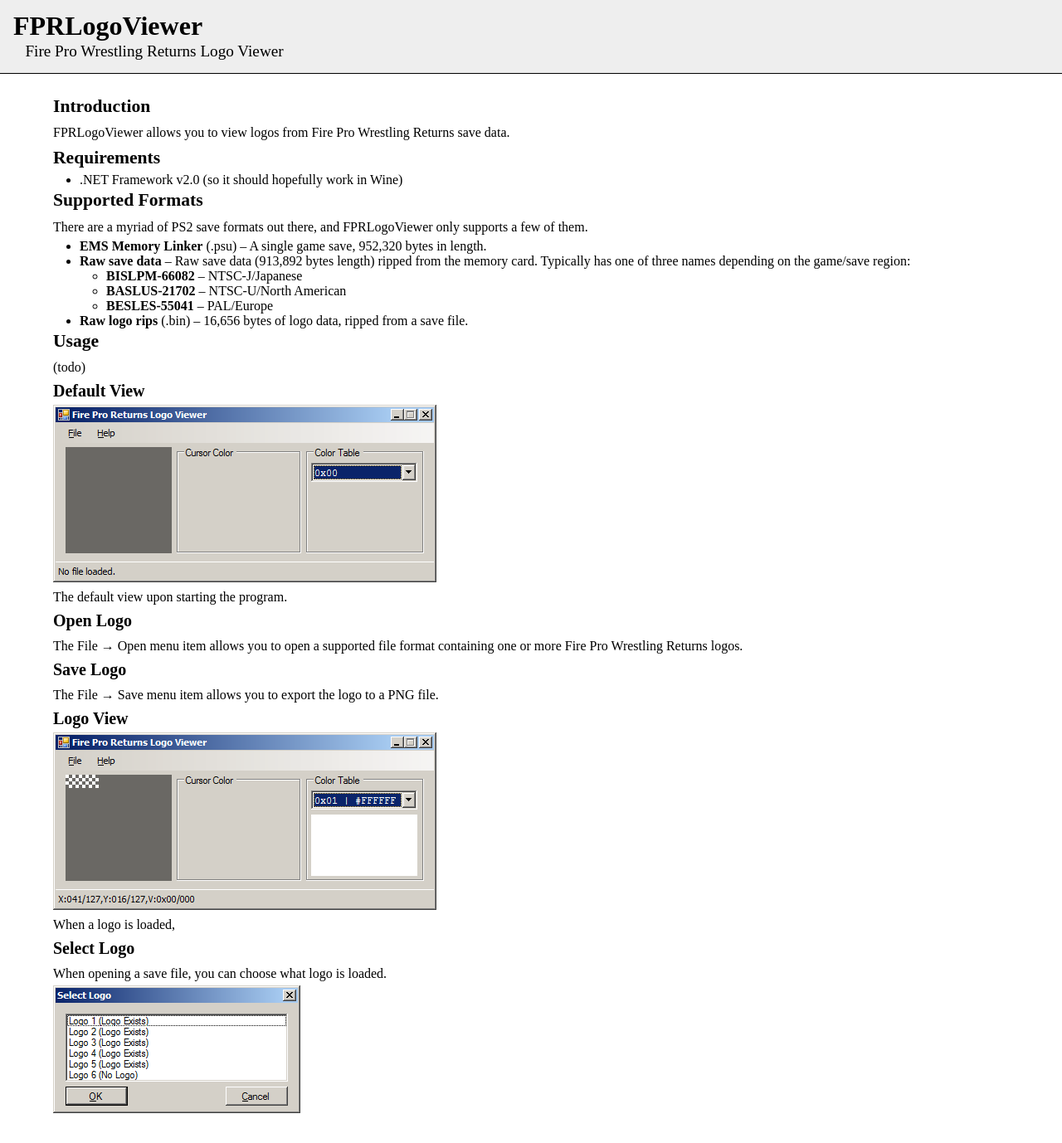
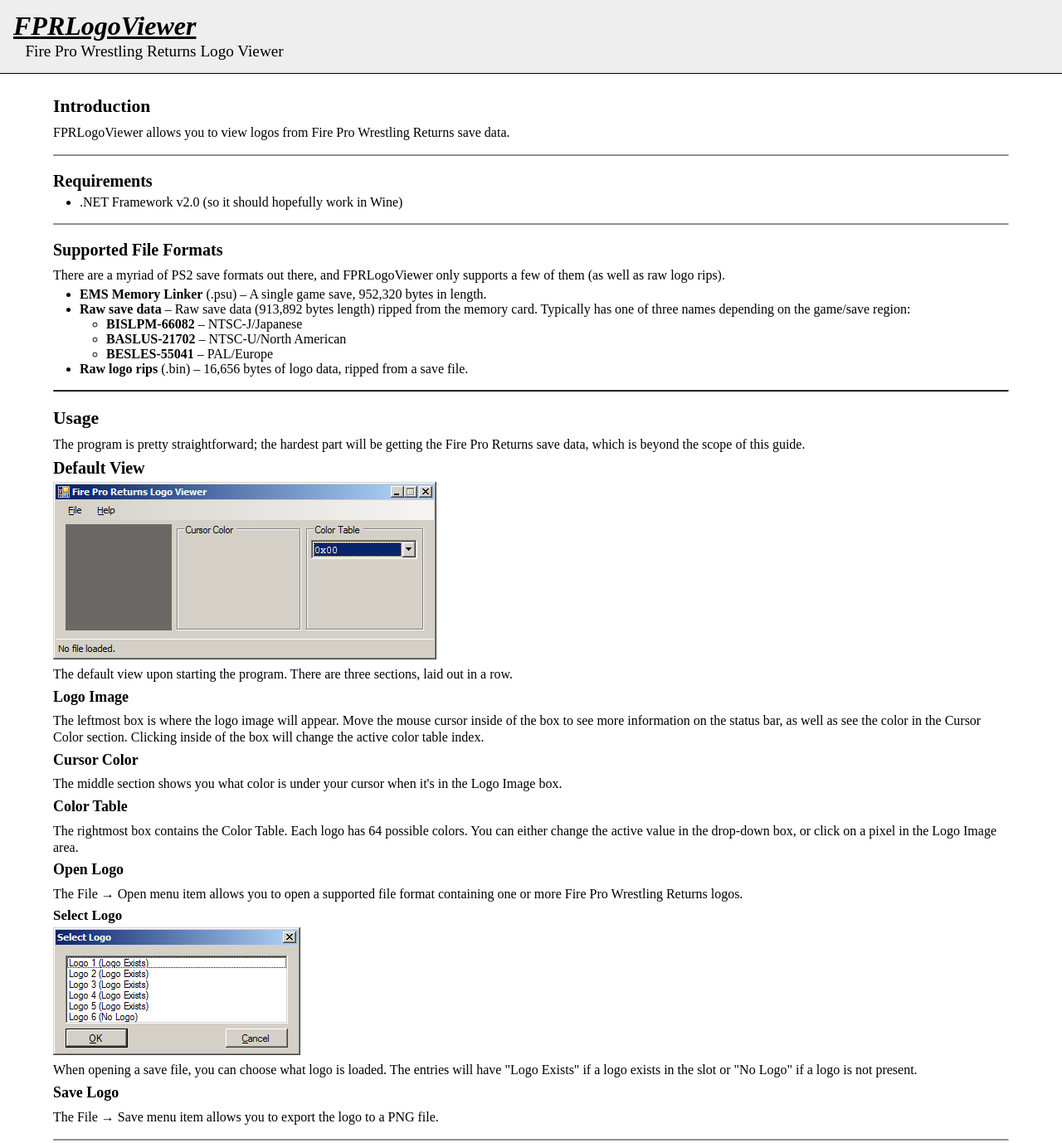
Before and after one commit to freem/FPRLogoViewer, a plain HTML site: page index.html in a window 1280 px wide. Shown: the top 1378 px of the page at 83% size. Drawn offline with Linux system fonts and the light colour scheme.

Commit message:
more doc updates; this should be v1.0 of the docs

```diff
--- a/docs.css
+++ b/docs.css
@@ -37,6 +37,20 @@
 ul{ margin-left:2em; }
 
 /* specific stuff */
+hr {
+	border-top: 1px solid #444;
+	border-bottom: 1px solid #000;
+	margin-top:1em;
+	margin-bottom:1em;
+}
+
+hr.midline {
+	border-top: 1px solid #999;
+	border-bottom: 1px solid #888;
+	margin-top:1em;
+	margin-bottom:1em;
+}
+
 #header {
 	background-color: #eee;
 	padding-left:1em;
@@ -47,6 +61,15 @@
 
 #header h1{
 	font-size:200%;
+}
+
+#header h1 a {
+	color:#000;
+	font-style: italic;
+}
+
+#header h1 a:hover {
+	color:#06A;
 }
 
 #tagline{
--- a/index.html
+++ b/index.html
@@ -7,7 +7,7 @@
 
 <body>
 <div id="header">
-<h1>FPRLogoViewer</h1>
+<h1><a href="https://github.com/freem/FPRLogoViewer/">FPRLogoViewer</a></h1>
 <span id="tagline">Fire Pro Wrestling Returns Logo Viewer</span>
 </div>
 
@@ -15,14 +15,18 @@
 <h2>Introduction</h2>
 <p>FPRLogoViewer allows you to view logos from Fire Pro Wrestling Returns save data.</p>
 
-<h2>Requirements</h2>
+<hr class="midline" />
+
+<h3>Requirements</h3>
 <ul>
 <li>.NET Framework v2.0 (so it should hopefully work in Wine)</li>
 </ul>
 
-<h2>Supported Formats</h2>
+<hr class="midline" />
+
+<h3>Supported File Formats</h3>
 <p>There are a myriad of PS2 save formats out there, and FPRLogoViewer only
-supports a few of them.</p>
+supports a few of them (as well as raw logo rips).</p>
 <ul>
 <li><strong>EMS Memory Linker</strong> (.psu) &ndash; A single game save, 952,320 bytes in length.</li>
 <li>
@@ -39,28 +43,55 @@
 ripped from a save file.</li>
 </ul>
 
+<hr />
+
 <h2>Usage</h2>
-<p>(todo)</p>
+<p>The program is pretty straightforward; the hardest part will be getting the
+Fire Pro Returns save data, which is beyond the scope of this guide.</p>
 
 <h3>Default View</h3>
-<img src="program_init.png" title="Default View" />
-<p>The default view upon starting the program.</p>
+<img src="program_init.png" title="Default View" alt="A picture of the program after being launched. There are three sections in the main form. The leftmost section is a gray box, where the logo image gets loaded. The middle section contains the Cursor Color. The rightmost section contains the Color Table, which has a drop-down box." />
+<p>The default view upon starting the program. There are three sections, laid out
+in a row.</p>
 
-<h3>Open Logo</h3>
+<h4>Logo Image</h4>
+<p>The leftmost box is where the logo image will appear. Move the mouse cursor
+inside of the box to see more information on the status bar, as well as see the
+color in the Cursor Color section. Clicking inside of the box will change the
+active color table index.</p>
+
+<h4>Cursor Color</h4>
+<p>The middle section shows you what color is under your cursor when it's in the
+Logo Image box.</p>
+
+<h4>Color Table</h4>
+<p>The rightmost box contains the Color Table. Each logo has 64 possible colors.
+You can either change the active value in the drop-down box, or click on a pixel
+in the Logo Image area.</p>
+
+<h4>Open Logo</h4>
 <p>The File &rarr; Open menu item allows you to open a supported file format
 containing one or more Fire Pro Wrestling Returns logos.</p>
 
-<h3>Save Logo</h3>
+<h5>Select Logo</h5>
+<img src="dialog_selectlogo.png" title="Select Logo dialog" alt="The Select Logo dialog contains a list of six items, 'Logo 1' to 'Logo 6', giving the status of each logo as 'Logo Exists' or 'No Logo'. (In this instance, the first five logos are filled (marked 'Logo Exists'), and Logo 6 is marked 'No Logo'.) Below the listbox are two buttons, 'OK' and 'Cancel'." />
+<p>When opening a save file, you can choose what logo is loaded. The entries will
+have "Logo Exists" if a logo exists in the slot or "No Logo" if a logo is not present.</p>
+
+<h4>Save Logo</h4>
 <p>The File &rarr; Save menu item allows you to export the logo to a PNG file.</p>
 
+<hr class="midline" />
+
 <h3>Logo View</h3>
-<img src="program_view.png" title="Logo View" />
-<p>When a logo is loaded,</p>
+<img src="program_view.png" title="Logo View" alt="A picture of the program after a logo is loaded. The leftmost area now has a logo, or in this case, a checkerboard pattern in the upper left hand corner. The cursor is over a transparent color, so the middle section's color swatch is the same color as the form. The rightmost section has color number 1, #FFFFFF/white active." />
+<p>Upon opening/selecting a logo, the image will be loaded into the box, and the
+color table will be populated.</p>
 
-<h3>Select Logo</h3>
-<p>When opening a save file, you can choose what logo is loaded.</p>
-<img src="dialog_selectlogo.png" title="Select Logo dialog" alt="The Select Logo dialog contains a list of six items, 'Logo 1' to 'Logo 6', giving the status of each logo as 'Logo Exists' or 'No Logo'. (In this instance, the first five logos are filled (marked 'Logo Exists'), and Logo 6 is marked 'No Logo'.) Below the listbox are two buttons, 'OK' and 'Cancel'." />
-<p>&nbsp;</p>
+<hr />
+
+<h2>License</h2>
+<p>This program is released under the terms of the <a href="https://raw.githubusercontent.com/freem/FPRLogoViewer/master/LICENSE">MIT License</a>.</p>
 
 </div>
 
```
